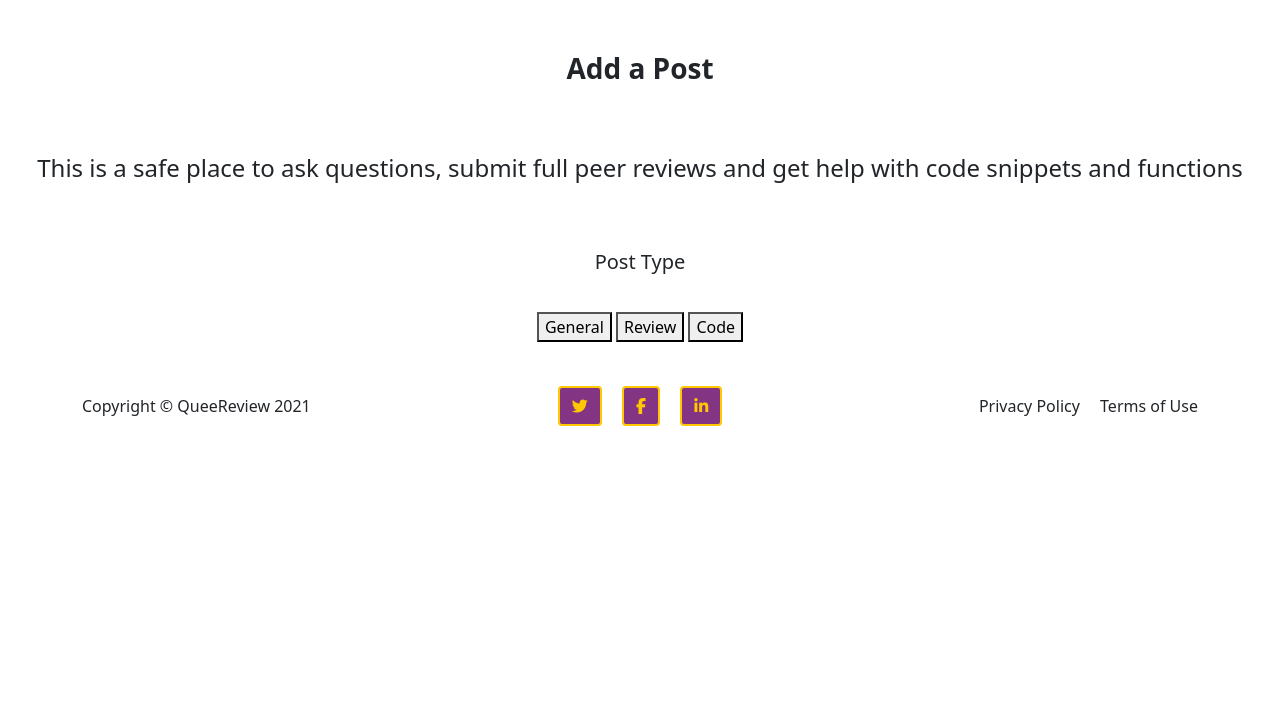
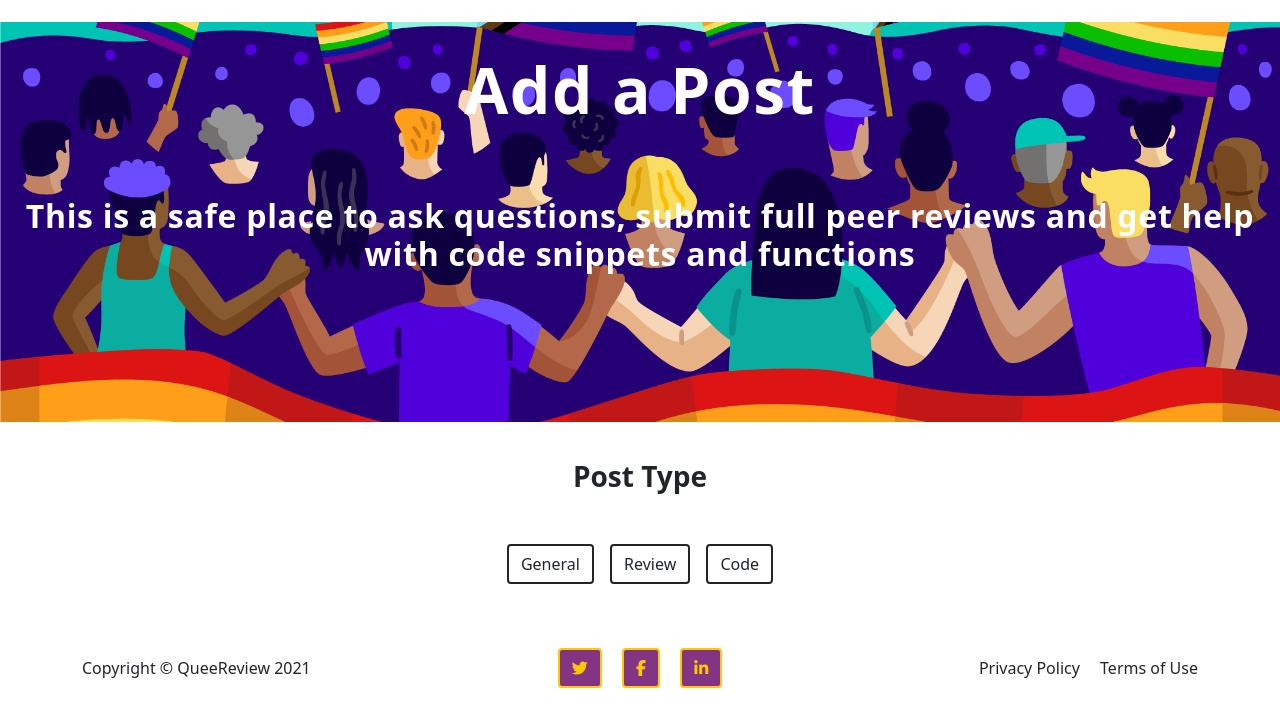
Before and after one commit to Lucy-Glanville-Brown/queereview, a Flask app: page /upload_post in a window 1280 px wide. Shown: the part 74-800 px from the top of the page. Run offline with Flask 2, Linux system fonts and the light colour scheme; the visitor is signed in with stand-in values (Sample User, id 1); a database or web service that is not in the repository returns one stand-in record (values such as "Sample title"); some libraries are stand-ins or nearby versions.

Commit message:
Added styling for upload form

```diff
--- a/static/css/style.css
+++ b/static/css/style.css
@@ -69,6 +69,15 @@ html {
     margin-bottom: 40px;
 }
 
+.hero-upload {
+    background-image: url('/static/img/together.png');
+    background-position: center;
+    background-repeat: no-repeat;
+    background-size: cover;
+    height: 50vh;
+
+}
+
 .hero-single {
     background-image: url('/static/img/pridering.png');
     background-position: center;
@@ -108,11 +117,19 @@ h1, h2, h3 {
     letter-spacing: 1.5px;
 }
 
+.top-sub-white {
+    color:white;
+    letter-spacing: 0.7px;
+    font-size: 2rem;
+}
+
 .top-sub {
     color:#f919b4;
     letter-spacing: 0.5px;
     font-size: 2rem;
 }
+
+
 
 .hero_text {
     font-size: 2.25rem;
--- a/templates/upload_post.html
+++ b/templates/upload_post.html
@@ -3,16 +3,49 @@
 
  {% block content %}
 
+ <div class="hero-upload">
+    <h1 class="top-head">Add a Post</h1>
+     <h2 class="top-sub-white">This is a safe place to ask questions, submit full peer reviews and get help with code snippets and functions
+     </h2>
+
+</div>
+
  <div class="add-post-div">
-     <h3>Add a Post</h3>
-     <h4>This is a safe place to ask questions, submit full peer reviews and get help with code snippets and functions
-     </h4>
-     <h5>Post Type</h5>
-     <button id="general" onclick="showhide('general_form')">General</button>
-     <button id="review" onclick="showhide('review_form')">Review</button>
-     <button id="code" onclick="showhide('code_form')">Code</button>
+
+     <h3>Post Type</h3>
+     <button id="general" class="btn" onclick="showhide('general_form')">General</button>
+     <button id="review" class="btn" onclick="showhide('review_form')">Review</button>
+     <button id="code" class="btn" onclick="showhide('code_form')">Code</button>
+
+     {% for error in formCode.post_title.errors %}
+                 <p class="text-red">{{ error }}</p>
+                 {% endfor %}
+     {% for error in formGeneral.post_title.errors %}
+                 <p class="text-red">{{ error }}</p>
+                 {% endfor %}
 
 
+                  {% for error in formReview.post_title.errors %}
+                 <p class="text-red">{{ error }}</p>
+                 {% endfor %}
+                 {% for error in formReview.github.errors %}
+                 <p class="text-red">{{ error }}</p>
+                 {% endfor %}
+                  {% for error in formReview.post_input.errors %}
+                 <p class="text-red">{{ error }}</p>
+                 {% endfor %}
+
+                 {% for error in formReview.deployed.errors %}
+                 <p class="text-red">{{ error }}</p>
+                 {% endfor %}
+                    {% for error in formCode.post_input.errors %}
+                 <p class="text-red">{{ error }}</p>
+                 {% endfor %}
+                  {% for error in formCode.code_pen.errors %}
+                 <p="text-red">{{ error }}</p>
+                 {% endfor %}
+
+<div class="container">
      <div id="general_form">
          <p>General Posts are for questions, events, advise!!! Maybe you want to ask a question about an LGBTQ issue at work, or you want to share your weekly win with the community! What ever it is go ahead!</p>
          <form class="input-form" method="POST" action="">
```
Also changed, not shown: other parts of templates/upload_post.html (+13 -30 lines), static/img/together.png (added).
